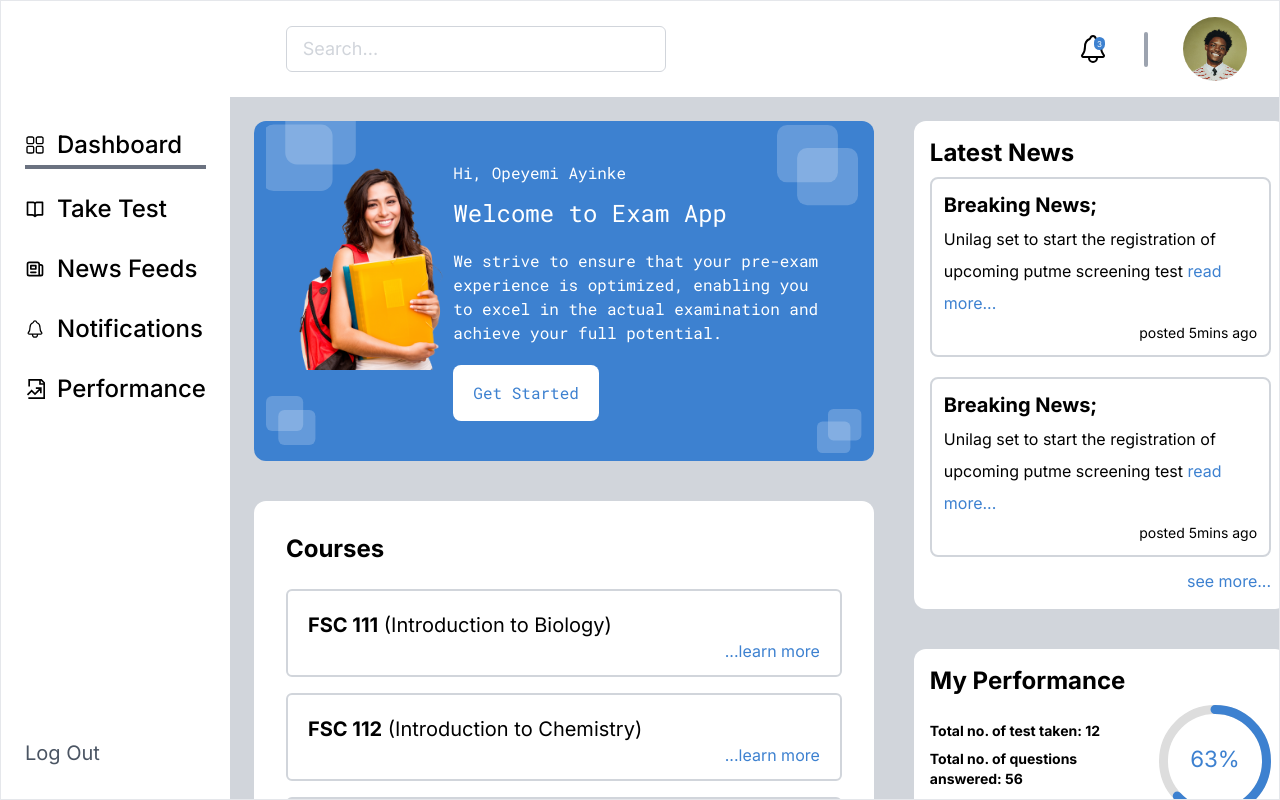
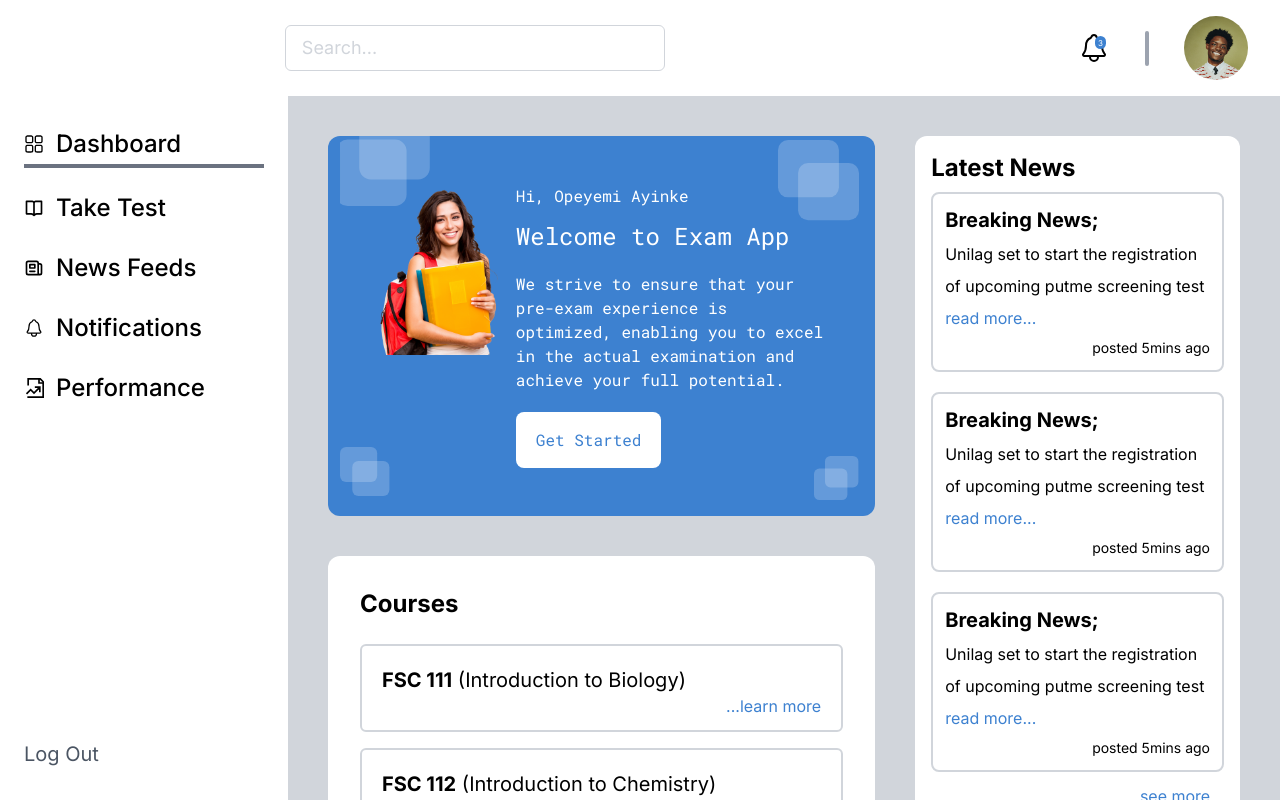
Before and after one commit to michojekunle/Exam_App_Frontend, a Next.js app: page / in a window 1280 px wide. Built offline with nearby package versions, Linux system fonts and the light colour scheme.

Commit message:
made changes

```diff
--- a/app/globals.css
+++ b/app/globals.css
@@ -1,6 +1,23 @@
 @tailwind base;
 @tailwind components;
 @tailwind utilities;
+
+/* width */
+::-webkit-scrollbar {
+    width: 10px;
+  }
+
+  /* Track */
+  ::-webkit-scrollbar-track {
+    border-radius: 10px;
+    background-color: #aaa;
+  }
+
+  /* Handle */
+  ::-webkit-scrollbar-thumb {
+    background: #444;
+    border-radius: 10px;
+  }
 
 .upper_left {
     @apply absolute top-0 left-3
@@ -11,9 +28,9 @@
 }
 
 .lower_left {
-   @apply absolute bottom-4 left-3
+   @apply absolute bottom-5 left-3
 }
 
 .lower_right {
-    @apply absolute bottom-2 right-3
+    @apply absolute bottom-4 right-4
 }
--- a/app/layout.jsx
+++ b/app/layout.jsx
@@ -14,13 +14,13 @@ export default function RootLayout({ children }) {
   return (
     <html lang="en">
       <body className={`${inter.variable} ${roboto_mono.variable}`}>
-        <div className='w-full max-w-[2200px] mx-auto h-screen overflow-hidden border'>
+        <div className='w-full max-w-[2200px] mx-auto h-screen overflow-hidden flex flex-col'>
           <Navbar/>
-          <div className='flex flex-col md:flex-row h-full'>
+          <div className='flex-1 flex flex-col md:flex-row h-full'>
             <div className='w-full md:w-72 h-full relative'>
               <Sidebar/>
             </div>
-            <main className='flex-1 bg-gray-300 h-full font-sans p-6'>
+            <main className='flex-1 bg-gray-300 h-full font-sans p-10 overflow-scroll'>
               {children}
             </main>
           </div>
--- a/app/page.jsx
+++ b/app/page.jsx
@@ -16,7 +16,7 @@ export default function Dashboard() {
   return (
     <main className="w-full flex gap-7 md:gap-10">
       <div className='w-3/5 flex flex-col gap-10'>
-        <div className='w-full bg-primary rounded-xl p-10 relative flex gap-2'>
+        <div className='w-full bg-primary rounded-xl p-12 relative flex gap-4'>
           <span className="upper_left">
             <svg xmlns="http://www.w3.org/2000/svg" width="90" height="70" viewBox="0 0 90 70" fill="none">
               <rect width="70.5804" height="66.4286" rx="11.625" transform="matrix(1 0 0 -1 -4 70)" fill="white" fill-opacity="0.2"/>
@@ -41,13 +41,13 @@ export default function Dashboard() {
               <rect width="33.3928" height="31.4285" rx="5.49999" transform="matrix(1 0 0 -1 11 31.4287)" fill="white" fill-opacity="0.2"/>
             </svg>
           </span>
-          <div className='w-[550px]'>
+          <div className='w-[550px] max-h-72 overflow-hidden'>
             <Image
               src={DashboardAvatar}
               alt='image_v'
               placeholder='blur'
               layout='responsive'
-              className='object-contain'
+              className='object-cover'
             />
           </div>
           <div className="text-white font-mono">
@@ -73,6 +73,7 @@ export default function Dashboard() {
         <div className='bg-white rounded-xl p-4 w-full'>
          <h3 className='font-bold text-2xl capitalize mb-2'>Latest News</h3>
          <div className='flex flex-col gap-5'>
+            <NewsCard summary="Unilag set to start the registration of upcoming putme screening test"/>
             <NewsCard summary="Unilag set to start the registration of upcoming putme screening test"/>
             <NewsCard summary="Unilag set to start the registration of upcoming putme screening test"/>
          </div>
```
